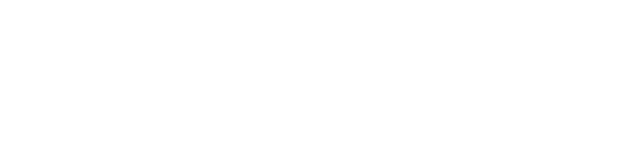
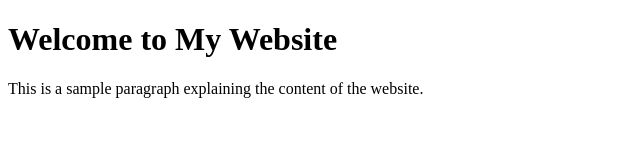
Before and after one commit to Lani56/COMP001A.Assignment1, a plain HTML site: page index.html in a window 1280 px wide. Shown: the whole page, without its empty margins (0-640 px from the left). Drawn offline with Linux system fonts and the light colour scheme.

Commit message:
Added header information

```diff
--- a/index.html
+++ b/index.html
@@ -13,7 +13,13 @@
 </head>
 
 <body>
+<header>
 
+        <h1>Welcome to My Website</h1>
+
+    </header>
+
+    <p>This is a sample paragraph explaining the content of the website.</p>
 
 
 </body>
```
